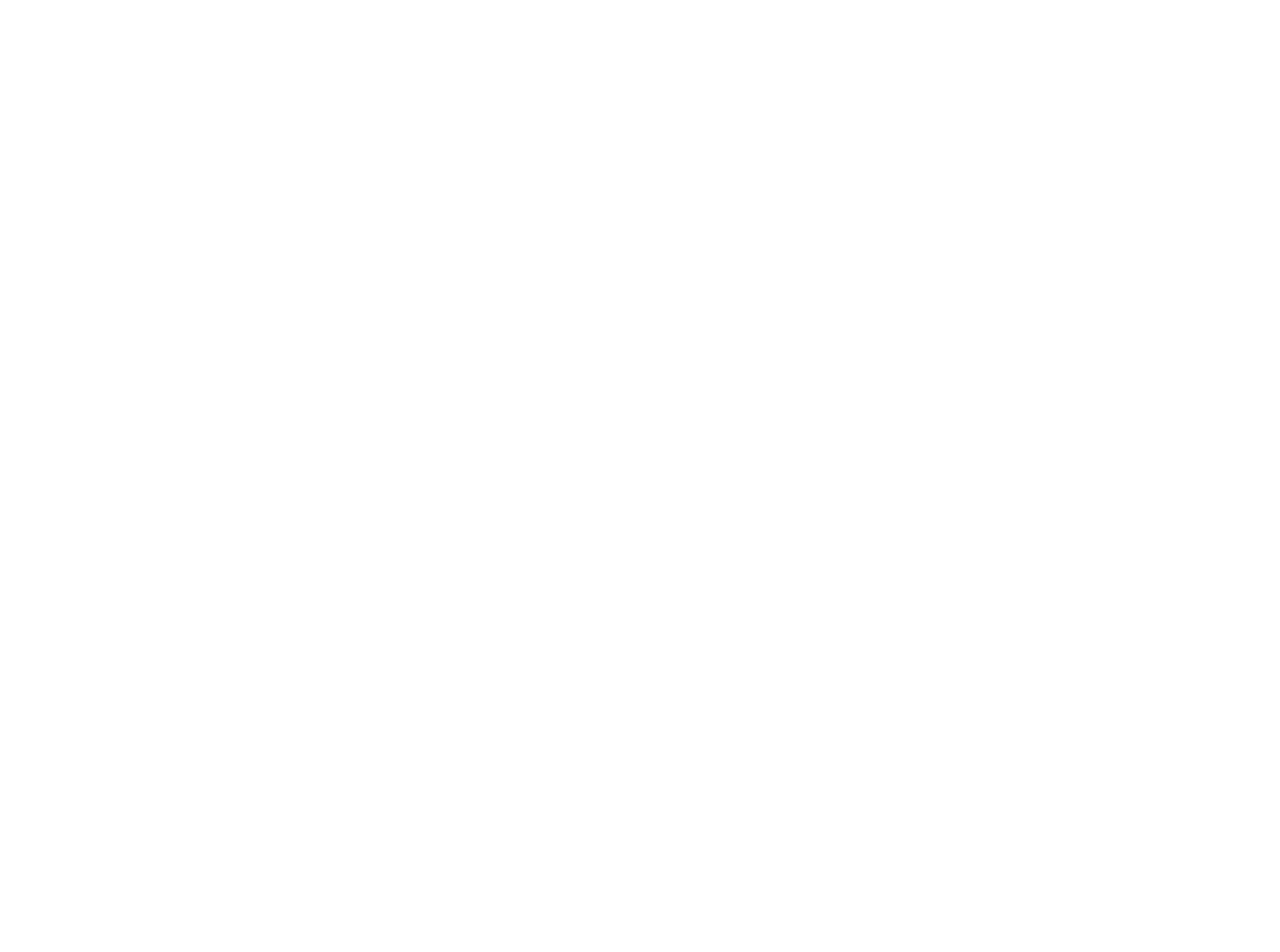
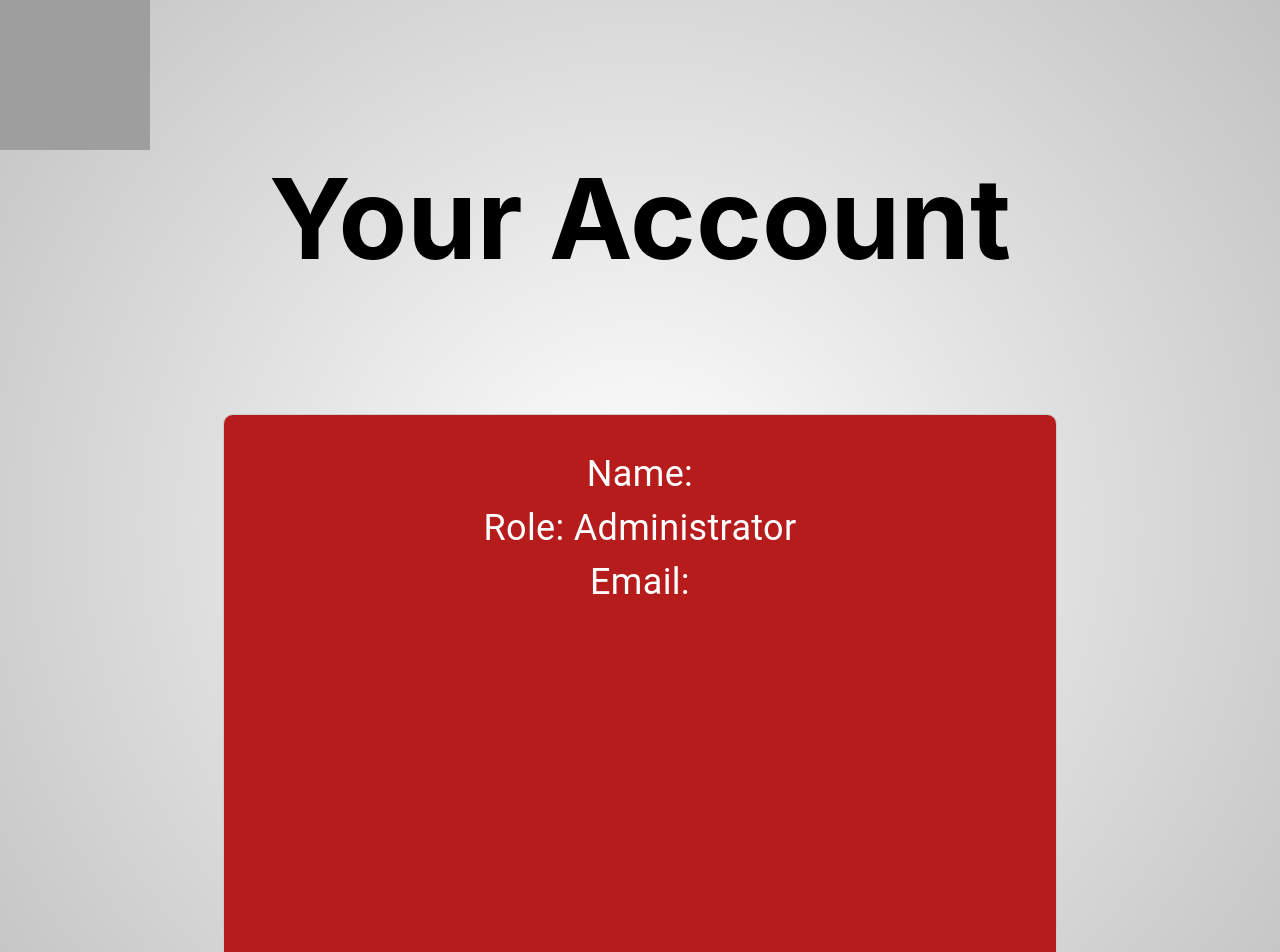
Before and after one commit to NCHS-Software-Engineering/Css-SlideCentral, a React (Create React App) app in the folder client/: page /account in a window 1280 px wide. Before the commit this address had no page. Shown: the top 952 px of the page. Before the commit the page ends 800 px from the top, so only its background shows below. Built offline with nearby package versions, Linux system fonts and the light colour scheme; no server answers; grey boxes are pictures that could not be loaded.

Commit message:
create account for google auth

```diff
--- a/client/src/App.js
+++ b/client/src/App.js
@@ -12,7 +12,7 @@ import logo from './logo.svg';
 import Calendar from '../src/pages/Calendar.js';
 import './App.css';
 import ActivitiesForm from './pages/activitiesform'; // <-- Import your new component
-
+import AccountPage  from './pages/AccountPage.js';
 
 function App() {
   return (
@@ -24,7 +24,7 @@ function App() {
 
   <Route exact path="/WidgetPage" element={<WidgetPage />} /> {/* route to widget page */}
 
-
+  <Route path="/account" element={<AccountPage />} />
         <Route path="/" element={<Home />} />
         {/* Add the new ActivitiesForm route */}
         <Route path="/activities" element={<ActivitiesForm />} />
--- /dev/null
+++ b/client/src/pages/AccountPage.js
@@ -0,0 +1,78 @@
+import {React, useEffect, useState} from 'react';
+import { Link } from 'react-router-dom';
+import { Box, Grid, Button, Typography, Container } from '@mui/material';
+
+import { keyframes } from '@emotion/react'
+import Logo from '../images/homePageLogo.png'
+
+function AccountPage() {
+    const [name,setName] = useState('');
+    const [email,setEmail] = useState('');
+    useEffect(() => {
+        fetch("http://localhost:8500/account/info", {
+        method: "GET",
+        credentials: "include",
+      })
+        .then((res) => res.json())
+        .then((data) => {
+         setName(data.name);
+         setEmail(data.email);
+        })});
+return(
+    <>
+    <div
+  sx={{
+    display: "flex",
+    alignItems: "center",
+    justifyContent: "space-between",
+    width: "100%",
+    padding: "0 20px",
+  }}
+>
+  {/* Left: Logo Button */}
+  <Button
+    component={Link}
+    to="/"
+    className="logo"
+    sx={{ padding: 0, minWidth: "auto" }}
+  >
+    <img src={Logo} width="150" height="150" alt="Logo" />
+  </Button>
+
+  {/* Center: Title */}
+    <h1 class="page-title" style={{ margin: 0}}>Your Account</h1>
+
+</div>
+
+    <Box
+  sx={{
+    width: '800px',
+    height: '600px',
+    backgroundColor: '#b71c1c',
+    border: '1px solid #ccc',
+    borderRadius: '10px',
+    padding: '16px',
+    margin: 'auto', // centers it horizontally
+    mt: 16, // margin-top for vertical spacing
+    display: 'flex',
+  }}
+>
+<Box sx={{ color: 'white',
+     width: '99%',
+     height: '94%',
+    padding: '16px',
+    display: 'flex',
+    justifyContent: 'center',
+    textAlign: 'center', }}>
+        <Typography fontSize='36px' >
+        Name: {name}<br />
+        Role: Administrator<br />
+        Email: {email}<br />
+        </Typography>
+</Box>
+
+</Box>
+    </>
+);
+}
+export default AccountPage;
--- a/client/src/pages/Home.js
+++ b/client/src/pages/Home.js
@@ -115,9 +115,12 @@ const Home = () => {
             {/* Right Side: Login and Additional Buttons */}
             <Grid item xs={4} container justifyContent="flex-end">
               <Box sx={{ display: 'flex', flexDirection: 'column', alignItems: 'flex-end' }}>
-                <Button id= "LoginID" onClick={LOGGED_IN ? handleLogout : handleLogin} variant="contained" sx={redButtonStyle}>
+                <Button id= "LoginID" onClick={LOGGED_IN ? handleLogout : handleLogin} variant="contained" sx={{...redButtonStyle, mt: 1}}>
                   {LOGGED_IN ? "Log Out" : "Login"}
                 </Button>
+                {LOGGED_IN && (<Button component={Link}   to="/account" variant="contained" sx={{ ...redButtonStyle, mt: 1 }}>
+                    My Account
+                  </Button>)}
                 <Box sx={{ mt: 1, display: 'flex', flexDirection: 'column', gap: '0.3rem' }}>
                   <Button variant="contained" sx={redButtonStyle}>
                     CSS Preview
@@ -129,8 +132,11 @@ const Home = () => {
                     Calendar
                   </Button>
                 </Box>
+
               </Box>
+
             </Grid>
+
           </Grid>
         </Container>
       </Box>
```
Also changed, not shown: 2 other files (tests, documents, lock files or other folders).
